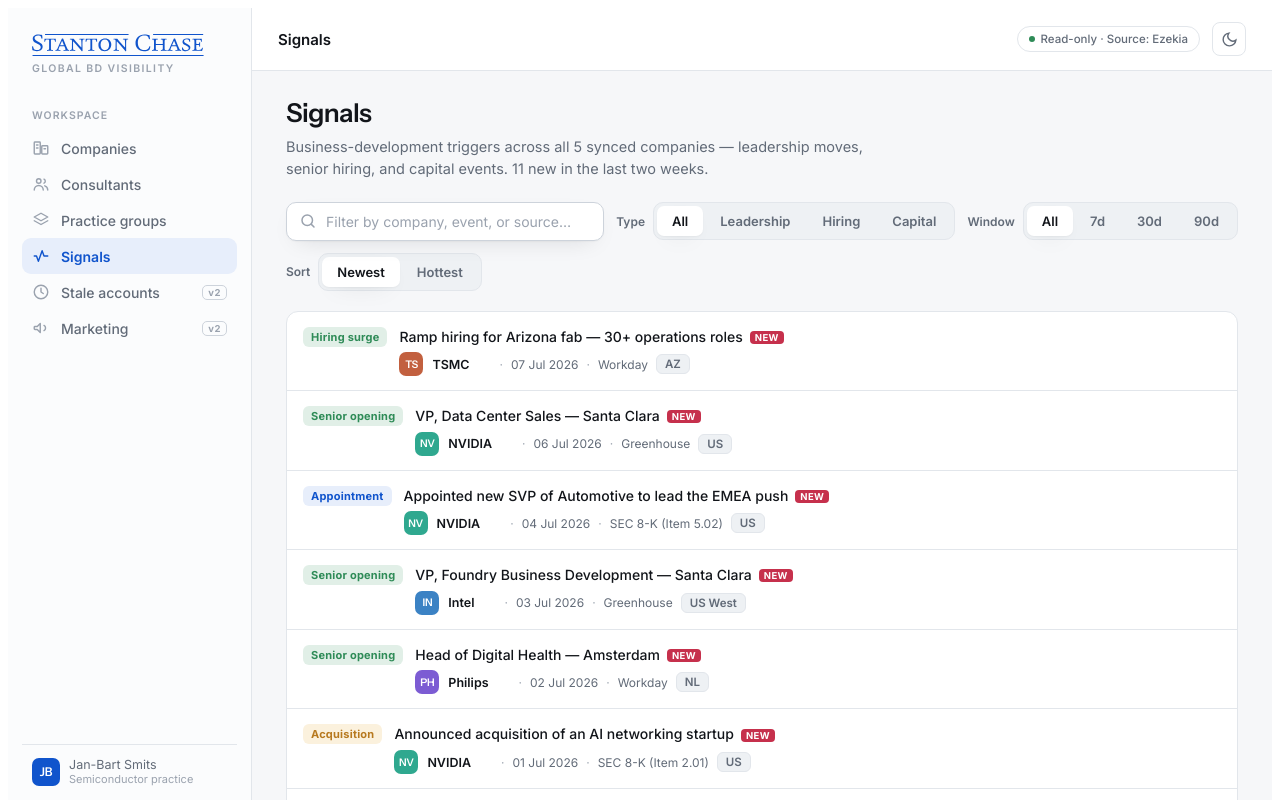
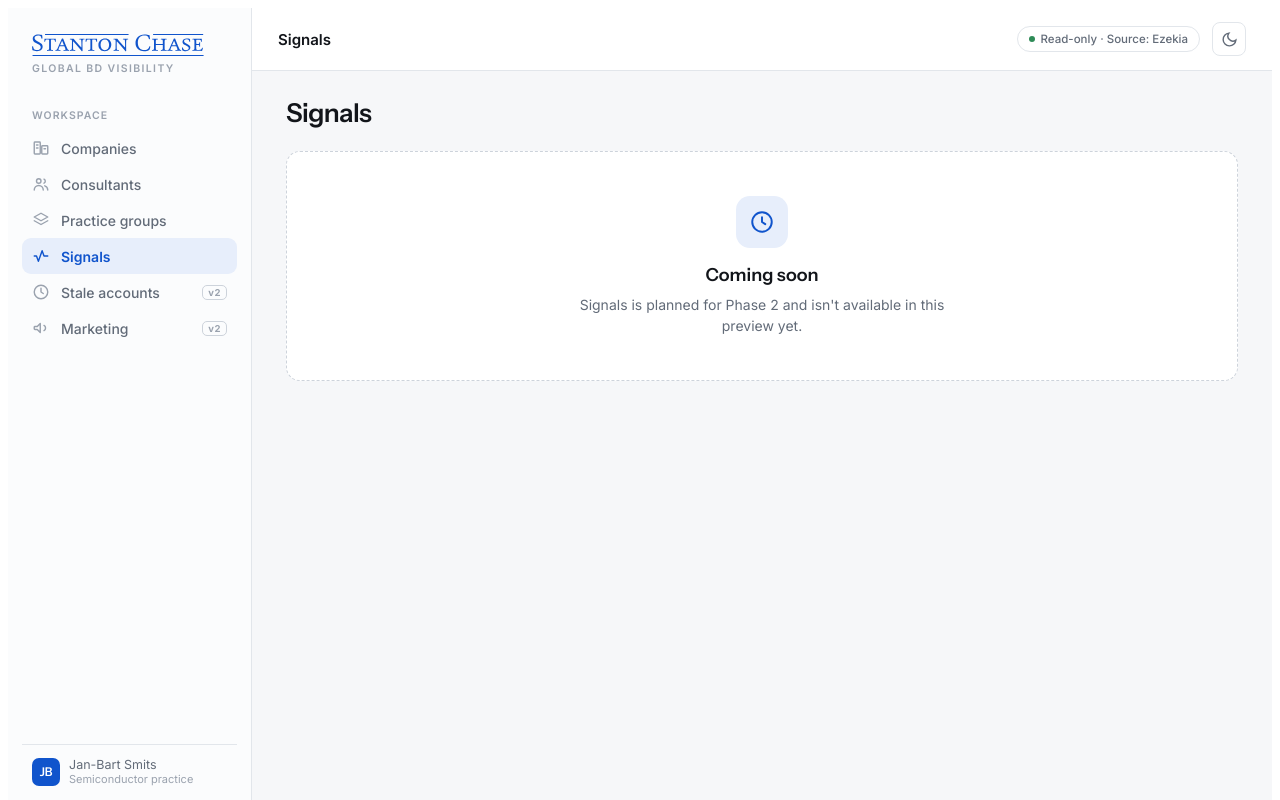
Before and after one commit to maithree-fyxo/StantonChaseGlobalBDOverview, a React (Vite) app: page / in a window 1280 px wide. Both pictures are taken after a click on the button "Signals". Shown: the top 800 px of the page. Built offline with nearby package versions, Linux system fonts and the light colour scheme.

Commit message:
Add ComingSoon component for future features

```diff
--- a/src/App.jsx
+++ b/src/App.jsx
@@ -131,6 +131,9 @@
 .empty-state { border: 1px dashed var(--border-strong); border-radius: 14px; padding: 44px 28px; text-align: center; background: var(--surface); }
 .empty-state .es-title { font-family: 'Instrument Sans'; font-weight: 600; font-size: 18px; }
 .empty-state .es-sub { color: var(--text-muted); font-size: 14px; margin: 8px auto 22px; max-width: 400px; line-height: 1.5; }
+.coming-soon { margin-top: 4px; }
+.coming-soon .cs-icon { width: 52px; height: 52px; border-radius: 14px; background: var(--accent-soft); color: var(--accent); display: grid; place-items: center; margin: 0 auto 16px; }
+.coming-soon .es-sub { margin-bottom: 0; }
 .flagship-label { font-size: 11px; letter-spacing: .1em; text-transform: uppercase; color: var(--text-faint); font-weight: 600; margin-bottom: 12px; }
 .flagship { display: flex; flex-wrap: wrap; gap: 9px; justify-content: center; }
 .flag-chip { display: inline-flex; align-items: center; gap: 8px; background: var(--surface-2); border: 1px solid var(--border); border-radius: 9px; padding: 8px 13px; font-weight: 600; font-size: 13.5px; color: var(--text); }
@@ -801,7 +804,7 @@
             {page === "companies" && <CompaniesPage selected={selected} openCompany={openCompany} clear={() => setSelectedId(null)} />}
             {page === "consultants" && <ConsultantsPage openCompany={openCompany} selected={selectedConsultant} setSelected={setSelectedConsultant} />}
             {page === "practice" && <PracticePage openCompany={openCompany} cats={practiceCats} setCats={setPracticeCats} subs={practiceSubs} setSubs={setPracticeSubs} />}
-            {page === "signals" && <AggregateSignalsPage openCompany={openCompany} />}
+            {page === "signals" && <ComingSoon feature="Signals" page />}
             {page === "stale" && <StalePage openCompany={openCompany} />}
             {page === "marketing" && <MarketingStub />}
           </div>
@@ -996,8 +999,8 @@
         {tab === "opportunities" && <Table head={["Opportunity", "Function", "Stage", "Est. fee", "Target date", "Entity"]} empty={emptyMsg("opportunities", scopeEntity)}
           rows={f.opportunities.map((x, i) => <tr key={i}><td><RecordLink href={ezUrl("project", x.title)}>{x.title}</RecordLink></td><td className="cell-muted">{x.fn}</td><td>{oppPill(x.status)}</td><td className="cell-num">{fmt(x.value)}</td><td className="cell-muted">{x.date}</td><td><span className="entity-tag">{x.entity}</span></td></tr>)} />}
         {tab === "revenues" && <RevenuesTab c={c} scope={scope} scopeEntity={scopeEntity} />}
-        {tab === "news" && <NewsSection c={c} scope={scope} />}
-        {tab === "signals" && <SignalsSection c={c} signals={f.signals} scope={scope} />}
+        {tab === "news" && <ComingSoon feature="News" />}
+        {tab === "signals" && <ComingSoon feature="Signals" />}
         {tab === "activity" && <Table head={["Date", "Type", "Note", "Consultant", "Entity"]} empty={emptyMsg("activity", scopeEntity)}
           rows={f.activity.map((x, i) => <tr key={i}><td className="cell-muted" style={{ whiteSpace: "nowrap" }}>{x.date}</td><td><span className="pill closed">{x.type}</span></td><td>{x.note}</td><td className="cell-muted">{x.who}</td><td><span className="entity-tag">{x.entity}</span></td></tr>)} />}
         {tab === "placements" && <Table head={["Candidate placed", "Role", "Entity", "Date"]} empty={emptyMsg("placements", scopeEntity)}
@@ -1057,6 +1060,25 @@
         </div>
       </div>
     </div>
+  );
+}
+
+function ComingSoon({ feature, page }) {
+  const card = (
+    <div className="empty-state coming-soon">
+      <div className="cs-icon">
+        <svg width="26" height="26" viewBox="0 0 24 24" fill="none" stroke="currentColor" strokeWidth="1.8" strokeLinecap="round" strokeLinejoin="round"><circle cx="12" cy="12" r="9" /><path d="M12 7.5V12l3 2" /></svg>
+      </div>
+      <div className="es-title">Coming soon</div>
+      <div className="es-sub">{feature} is planned for Phase 2 and isn't available in this preview yet.</div>
+    </div>
+  );
+  if (!page) return card;
+  return (
+    <>
+      <div className="page-head"><h1>{feature}</h1></div>
+      {card}
+    </>
   );
 }
 
```
